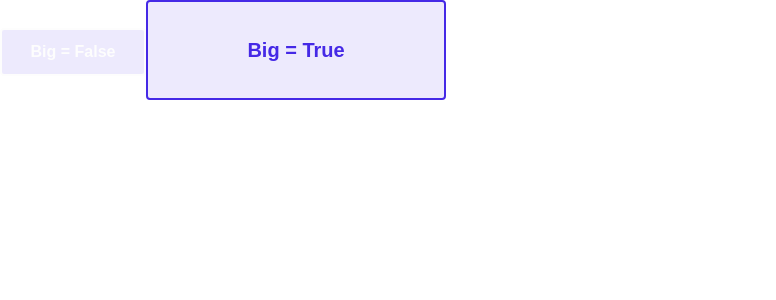
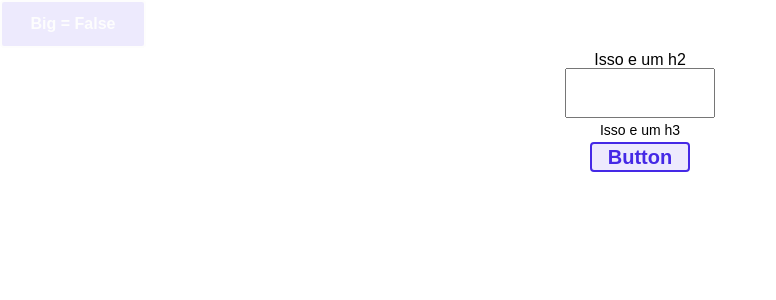
Before and after one commit to KA-14-Motors-Shop/motors-shop-frontend, a React (Create React App) app: page / in a window 1280 px wide. Both pictures are taken after a click on the button "Big = False". Shown: the top 300 px of the page, without its empty margins (0-776 px from the left). Built offline with nearby package versions, Linux system fonts and the light colour scheme.

Commit message:
feature: generic-modal_logic

```diff
--- a/src/App.js
+++ b/src/App.js
@@ -1,7 +1,13 @@
 import GlobalStyle from "./styles/global";
 import Button from "./components/Button";
+import AnuncioModal from "./components/modal";
+
+
+import {useState} from "react"
 
 function App() {
+  const [showModal, setShowModal] = useState(false)
+  const [changes, setChanges] = useState(false)
   return (
     <>
       <GlobalStyle />
@@ -10,10 +16,11 @@ function App() {
         fontColor="var(--grey-10)"
         borderColor="var(--grey-10)"
         onHoverColor="var(--brand-1)"
+        onClick = {() => {setShowModal(true)}}
       >
         Big = False
       </Button>
-      <Button
+      {/* <Button
         width="300px"
         height="100px"
         fontSize="20px"
@@ -23,7 +30,13 @@ function App() {
         onHoverColor="var(--brand-3)"
       >
         Big = True
-      </Button>
+      </Button> */}
+
+      {showModal && (<AnuncioModal
+        setShowModal={setShowModal}
+        setChanges = {setChanges}
+      />)}
+
     </>
   );
 }
--- /dev/null
+++ b/src/components/modal/index.jsx
@@ -0,0 +1,40 @@
+import Button from "../Button"
+
+import * as yup from "yup"
+import * as styles from "./styles"
+
+const AnuncioModal = ({setShowModal, setChanges}) => {
+
+return (
+
+    <div
+    className="layer-modal"
+    onClick={ () => {
+        setShowModal(false);
+        setChanges(false);
+    }}
+    >
+    <styles.GenericModal
+    onClick={(e)=> e.stopPropagation()}>
+        <form>
+            <h2>Isso e um h2</h2>
+            <input   />
+            <h3>Isso e um h3</h3>
+            <Button
+                    width="100px"
+                    height="30px"
+                    fontSize="20px"
+                    bgColor="var(--brand-4)"
+                    fontColor="var(--brand-1)"
+                    borderColor="var(--brand-1)"
+                    onHoverColor="var(--brand-3)"> Button </Button>
+        </form>
+    </styles.GenericModal>
+    </div>
+)
+
+}
+
+
+
+export default AnuncioModal
--- /dev/null
+++ b/src/components/modal/styles.js
@@ -0,0 +1,46 @@
+import styled from "styled-components"
+
+export const GenericModal = styled.div`
+display: flex;
+flex-direction: column;
+align-items: center;
+/* position: absolute; */
+width: 100%;
+/* top: 120px; */
+
+ form {
+    display: flex;
+    flex-direction: column;
+    align-items: center;
+    width: 520px;
+    height: 1063px;
+    border-radius: 8px;
+ }
+
+ input {        /* Somente para testes */
+    width: 150px;
+    height: 50px;
+ }
+
+ h2{
+    font-size: 16px;
+    font-weight: 500;
+    line-height: 24px;
+    max-width: 107px;
+    max-height: 20px;
+ }
+
+
+ h3{
+    font-size: 14px;
+    font-weight: 500;
+    line-height: 24px;
+    max-width: 107px;
+    max-height: 24px;
+
+ }
+
+
+
+
+`
```
